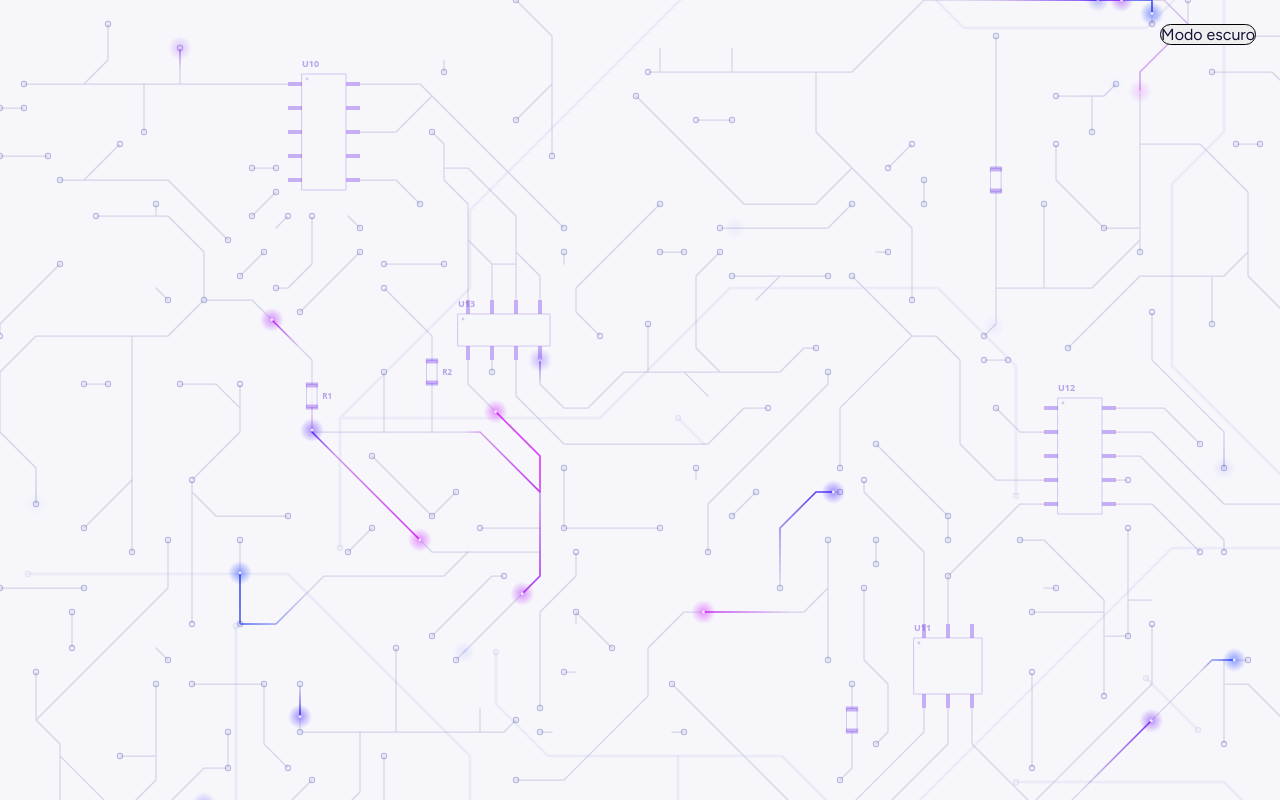
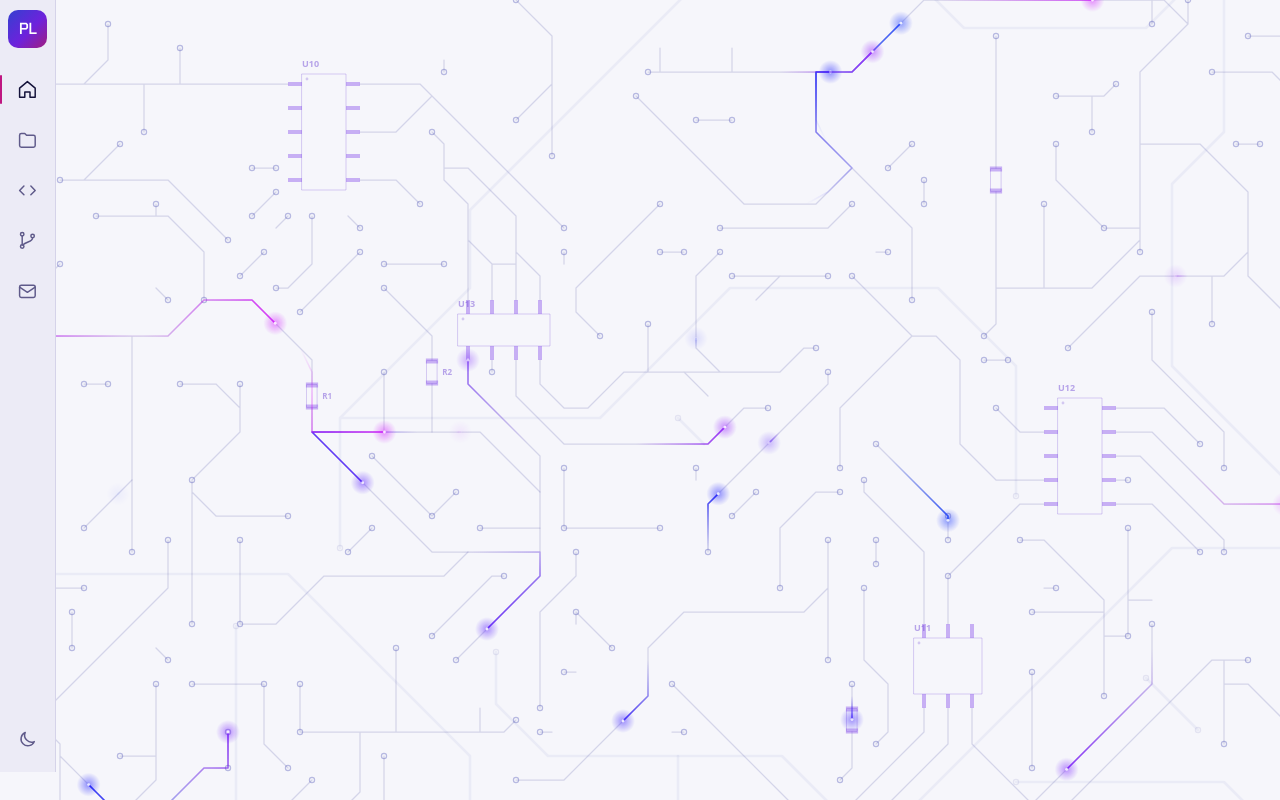
Before and after one commit to Plovatto/Portfolio, a React (Vite) app: page / in a window 1280 px wide. Built offline with nearby package versions, Linux system fonts and the light colour scheme.

Commit message:
:sparkles: feat: add activity bar with theme switch

```diff
--- a/src/App.tsx
+++ b/src/App.tsx
@@ -1,13 +1,16 @@
 import { CircuitBackground } from './components/CircuitBackground/CircuitBackground'
-import { ThemeToggle } from './components/ThemeToggle/ThemeToggle'
+import { ActivityBar } from './components/layout/ActivityBar'
+import { useActiveSection } from './hooks/useActiveSection'
+import './components/layout/layout.css'
 
 function App() {
+  const active = useActiveSection()
+
   return (
     <>
       <CircuitBackground />
-      <main>
-        <ThemeToggle />
-      </main>
+      <ActivityBar active={active} />
+      <main id="main" tabIndex={-1} />
     </>
   )
 }
--- a/src/components/ThemeToggle/ThemeToggle.tsx
+++ /dev/null
@@ -1,17 +0,0 @@
-import { useTheme } from '../../hooks/useTheme'
-
-export function ThemeToggle() {
-  const { theme, toggleTheme } = useTheme()
-  const isDark = theme === 'dark'
-
-  return (
-    <button
-      type="button"
-      onClick={toggleTheme}
-      aria-label={`Mudar para tema ${isDark ? 'claro' : 'escuro'}`}
-      className="fixed top-6 right-6 z-1 cursor-pointer rounded-full border border-border bg-surface px-5 py-2.5 text-sm text-text transition-colors duration-200 hover:border-text focus-visible:outline focus-visible:outline-2 focus-visible:outline-offset-2 focus-visible:outline-text"
-    >
-      {isDark ? 'Modo claro' : 'Modo escuro'}
-    </button>
-  )
-}
--- /dev/null
+++ b/src/components/layout/ActivityBar.tsx
@@ -0,0 +1,60 @@
+import { useTranslation } from 'react-i18next'
+import { NAV_ITEMS } from '../../constants/navigation'
+import type { SectionId } from '../../constants/navigation'
+import { PROFILE } from '../../constants/profile'
+import { useTheme } from '../../hooks/useTheme'
+import { circularTransition } from '../../lib/viewTransition'
+import { Icon } from '../ui/Icon'
+
+interface ActivityBarProps {
+  active: SectionId
+}
+
+export function ActivityBar({ active }: ActivityBarProps) {
+  const { t } = useTranslation()
+  const { theme, toggleTheme } = useTheme()
+
+  return (
+    <aside className="activity-bar" aria-label={t('nav.label')}>
+      <a
+        className="activity-logo"
+        href="#home"
+        aria-label={`${PROFILE.monogram}, ${t('nav.home')}`}
+      >
+        {PROFILE.monogram}
+      </a>
+      {NAV_ITEMS.map((item) => {
+        const tip = item.id === 'experience' ? t('nav.tips.experience') : t(`nav.files.${item.id}`)
+        return (
+          <a
+            key={item.id}
+            className={`activity-item ${item.id === active ? 'is-active' : ''}`}
+            href={`#${item.id}`}
+            aria-current={item.id === active ? 'location' : undefined}
+            aria-label={tip}
+          >
+            <Icon name={item.icon} />
+            <span className="activity-tip" aria-hidden="true">
+              {tip}
+            </span>
+          </a>
+        )
+      })}
+      <span className="activity-spacer" />
+      <button
+        className="activity-item"
+        type="button"
+        aria-label={theme === 'dark' ? t('nav.themeToLight') : t('nav.themeToDark')}
+        onClick={(e) => circularTransition(e.currentTarget, toggleTheme)}
+      >
+        <span className="theme-icons" aria-hidden="true">
+          <Icon name="sun" className="theme-icon is-sun" />
+          <Icon name="moon" className="theme-icon is-moon" />
+        </span>
+        <span className="activity-tip" aria-hidden="true">
+          {t('nav.toggleTheme')}
+        </span>
+      </button>
+    </aside>
+  )
+}
--- /dev/null
+++ b/src/components/layout/layout.css
@@ -0,0 +1,180 @@
+.activity-bar {
+  position: fixed;
+  top: 0;
+  bottom: var(--sbar);
+  left: 0;
+  z-index: 60;
+  display: flex;
+  flex-direction: column;
+  align-items: center;
+  gap: 0.25rem;
+  width: var(--act);
+  padding: 0.6rem 0;
+  border-right: 1px solid var(--border);
+  background: var(--panel);
+}
+
+.activity-logo {
+  display: grid;
+  place-items: center;
+  width: 2.4rem;
+  height: 2.4rem;
+  margin-bottom: 0.9rem;
+  border-radius: 10px;
+  background: linear-gradient(135deg, #3440d0, #6d22dc 55%, #a01d7f);
+  color: #fff;
+  font: 700 0.95rem var(--f-display);
+  text-decoration: none;
+}
+
+.activity-item {
+  position: relative;
+  display: grid;
+  place-items: center;
+  width: var(--act);
+  height: 2.9rem;
+  border: 0;
+  background: none;
+  color: var(--faint);
+  cursor: pointer;
+  transition: color 0.15s ease;
+}
+
+.activity-item svg {
+  width: 1.3rem;
+  height: 1.3rem;
+  fill: none;
+  stroke: currentColor;
+  stroke-width: 1.7;
+  stroke-linecap: round;
+  stroke-linejoin: round;
+}
+
+.activity-item:hover,
+.activity-item.is-active {
+  color: var(--text);
+}
+
+.activity-item::before {
+  content: '';
+  position: absolute;
+  top: 0.55rem;
+  bottom: 0.55rem;
+  left: 0;
+  width: 2px;
+  border-radius: 2px;
+  background: var(--accent);
+  transform: scaleY(0);
+  transition: transform 260ms var(--ease-out);
+}
+
+.activity-item.is-active::before {
+  transform: scaleY(1);
+}
+
+.activity-item:active {
+  opacity: 0.7;
+}
+
+.activity-tip {
+  position: absolute;
+  top: 50%;
+  left: calc(100% + 0.4rem);
+  padding: 0.3rem 0.55rem;
+  border-radius: 6px;
+  background: var(--text);
+  color: var(--bg);
+  font: 500 0.75rem var(--f-mono);
+  white-space: nowrap;
+  opacity: 0;
+  pointer-events: none;
+  transform: translateY(-50%) translateX(-4px);
+  transition:
+    opacity 150ms var(--ease-out),
+    transform 150ms var(--ease-out);
+}
+
+.activity-item:hover .activity-tip {
+  opacity: 1;
+  transform: translateY(-50%);
+}
+
+.activity-spacer {
+  flex: 1;
+}
+
+.theme-icons {
+  position: relative;
+  display: grid;
+  place-items: center;
+  width: 1.3rem;
+  height: 1.3rem;
+}
+
+.activity-item .theme-icon {
+  position: absolute;
+  inset: 0;
+  transition:
+    opacity 220ms var(--ease-out),
+    transform 220ms var(--ease-out);
+}
+
+.theme-icon.is-sun,
+:root[data-theme='dark'] .theme-icon.is-moon {
+  opacity: 0;
+  transform: rotate(-90deg) scale(0.6);
+}
+
+:root[data-theme='dark'] .theme-icon.is-sun {
+  opacity: 1;
+  transform: none;
+}
+
+@media (max-width: 900px) {
+  .activity-bar {
+    top: auto;
+    right: 0;
+    bottom: calc(var(--sbar) + var(--safe-bottom));
+    left: 0;
+    flex-direction: row;
+    justify-content: space-around;
+    width: auto;
+    height: 3.5rem;
+    padding: 0;
+    border-top: 1px solid var(--border);
+    border-right: 0;
+  }
+
+  .activity-logo,
+  .activity-spacer,
+  .activity-tip {
+    display: none;
+  }
+
+  .activity-item {
+    flex: 1;
+    width: auto;
+    height: var(--bottom-nav);
+  }
+
+  .activity-item::before {
+    top: 0;
+    right: 30%;
+    bottom: auto;
+    left: 30%;
+    width: auto;
+    height: 2px;
+    transform: scaleX(0);
+  }
+
+  .activity-item.is-active::before {
+    transform: scaleX(1);
+  }
+}
+
+@media (prefers-reduced-motion: reduce) {
+  .activity-item::before,
+  .activity-item .theme-icon {
+    transition: none;
+  }
+}
--- /dev/null
+++ b/src/hooks/useActiveSection.ts
@@ -0,0 +1,24 @@
+import { useEffect, useState } from 'react'
+import { SECTION_IDS } from '../constants/navigation'
+import type { SectionId } from '../constants/navigation'
+
+export function useActiveSection(): SectionId {
+  const [active, setActive] = useState<SectionId>(SECTION_IDS[0])
+
+  useEffect(() => {
+    const sections = SECTION_IDS.map((id) => document.getElementById(id)).filter(
+      (el): el is HTMLElement => el !== null,
+    )
+    const observer = new IntersectionObserver(
+      (entries) => {
+        const crossing = entries.find((entry) => entry.isIntersecting)
+        if (crossing) setActive(crossing.target.id as SectionId)
+      },
+      { rootMargin: '-40% 0px -60% 0px' },
+    )
+    sections.forEach((section) => observer.observe(section))
+    return () => observer.disconnect()
+  }, [])
+
+  return active
+}
--- /dev/null
+++ b/src/lib/viewTransition.ts
@@ -0,0 +1,25 @@
+import { flushSync } from 'react-dom'
+import { prefersReducedMotion } from '../hooks/useReducedMotion'
+
+export function circularTransition(origin: HTMLElement, update: () => void) {
+  if (!document.startViewTransition || prefersReducedMotion()) {
+    update()
+    return
+  }
+  const rect = origin.getBoundingClientRect()
+  const x = rect.left + rect.width / 2
+  const y = rect.top + rect.height / 2
+  const radius = Math.hypot(Math.max(x, innerWidth - x), Math.max(y, innerHeight - y))
+
+  const transition = document.startViewTransition(() => flushSync(update))
+  transition.ready.then(() => {
+    document.documentElement.animate(
+      { clipPath: [`circle(0px at ${x}px ${y}px)`, `circle(${radius}px at ${x}px ${y}px)`] },
+      {
+        duration: 700,
+        easing: 'cubic-bezier(.19,1,.22,1)',
+        pseudoElement: '::view-transition-new(root)',
+      },
+    )
+  })
+}
--- a/src/locales/en/translation.json
+++ b/src/locales/en/translation.json
@@ -2,5 +2,22 @@
   "meta": {
     "title": "Pandora Lovatto · Full stack developer",
     "description": "Pandora Lovatto, full stack developer. Real web systems, from the interface to the database."
+  },
+  "nav": {
+    "label": "Navigation",
+    "home": "Home",
+    "toggleTheme": "toggle theme",
+    "files": {
+      "home": "home.tsx",
+      "projects": "projects.tsx",
+      "stack": "stack.tsx",
+      "experience": "experience.git",
+      "contact": "contact.tsx"
+    },
+    "tips": {
+      "experience": "git log"
+    },
+    "themeToLight": "Switch to light theme",
+    "themeToDark": "Switch to dark theme"
   }
 }
--- a/src/locales/pt/translation.json
+++ b/src/locales/pt/translation.json
@@ -2,5 +2,22 @@
   "meta": {
     "title": "Pandora Lovatto · Desenvolvedora full stack",
     "description": "Pandora Lovatto, desenvolvedora full stack. Sistemas web reais, da interface ao banco de dados."
+  },
+  "nav": {
+    "label": "Navegação",
+    "home": "Início",
+    "toggleTheme": "trocar tema",
+    "files": {
+      "home": "inicio.tsx",
+      "projects": "projetos.tsx",
+      "stack": "stack.tsx",
+      "experience": "experiencia.git",
+      "contact": "contato.tsx"
+    },
+    "tips": {
+      "experience": "git log"
+    },
+    "themeToLight": "Mudar para o tema claro",
+    "themeToDark": "Mudar para o tema escuro"
   }
 }
```
